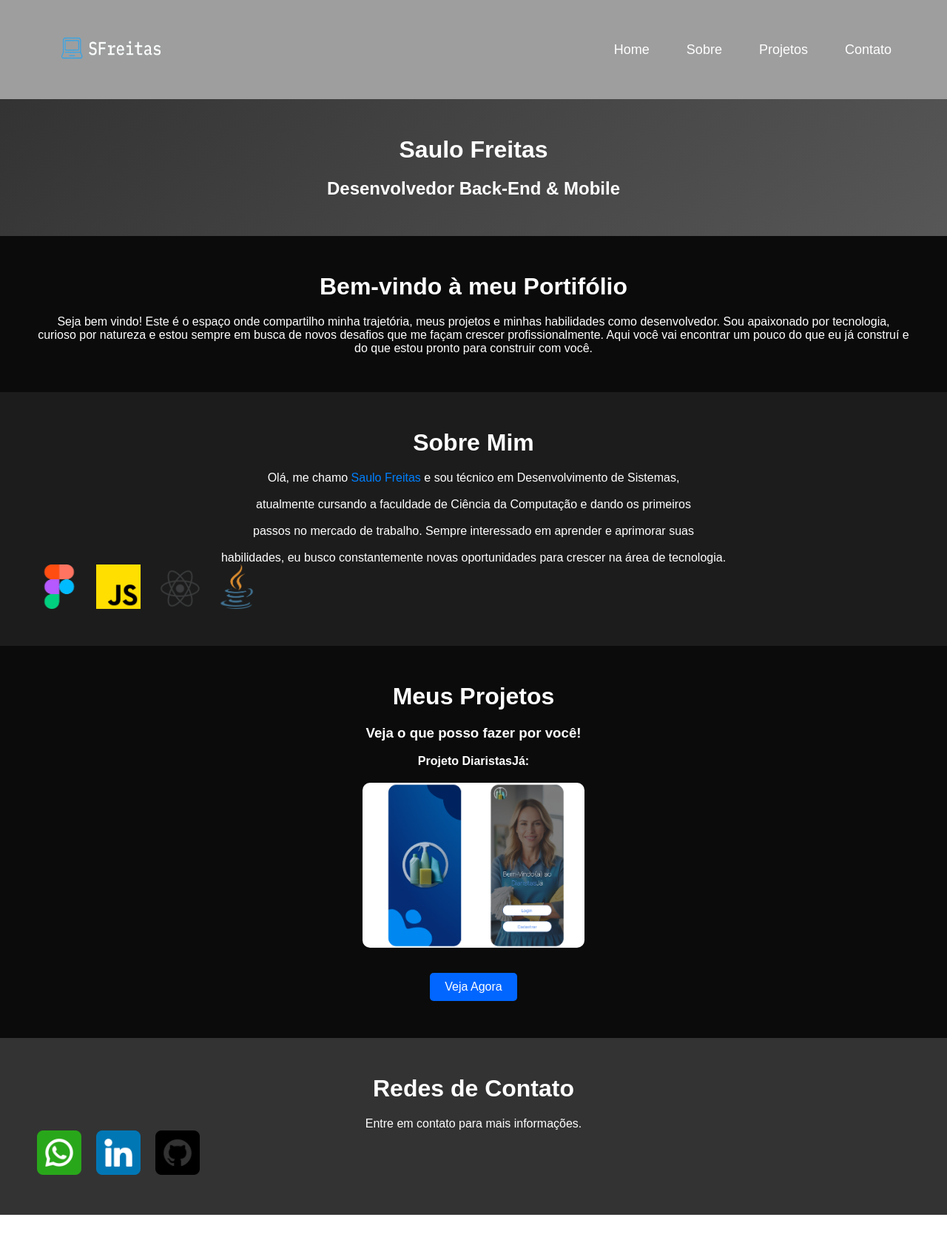
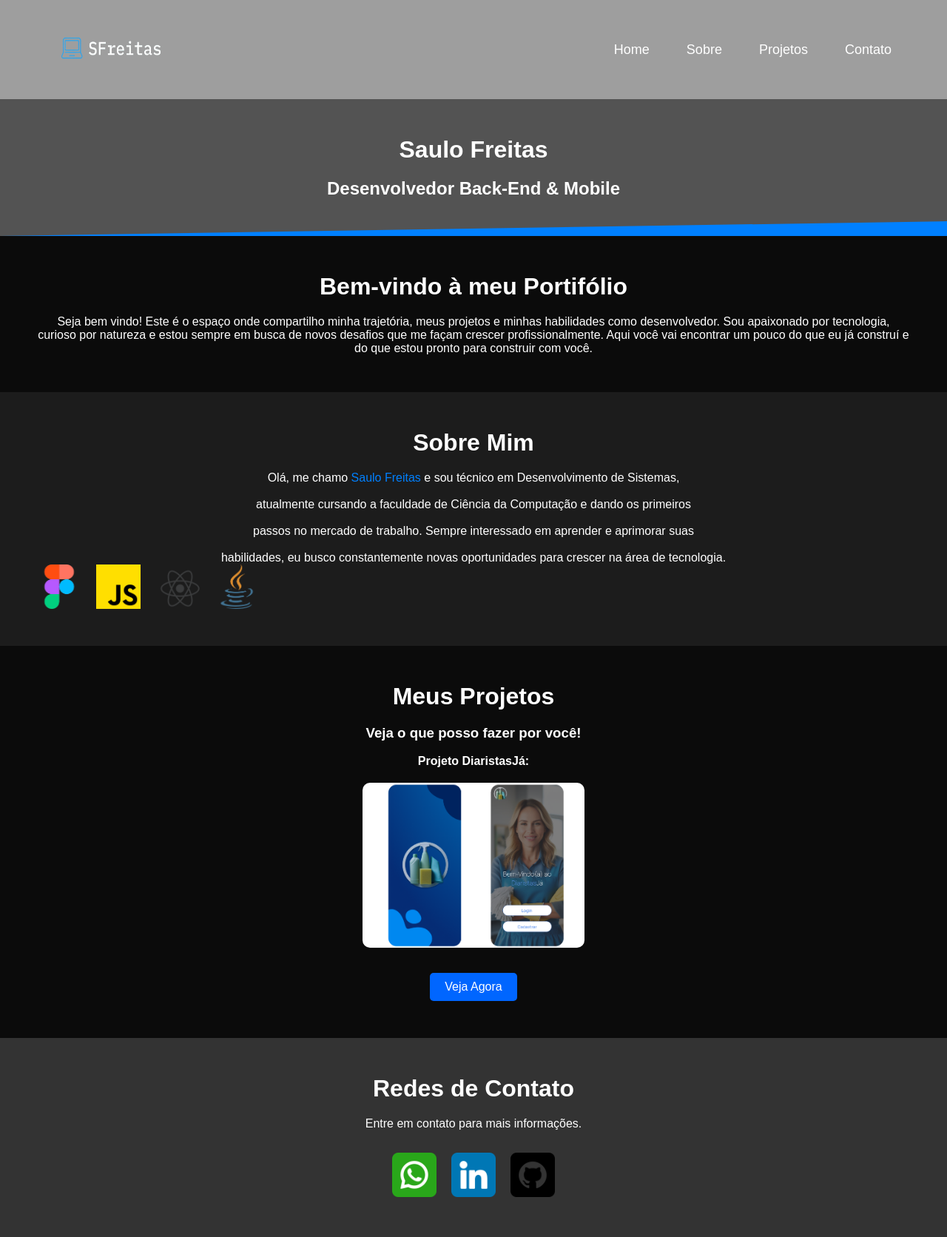
Before and after one commit to SauloFreitas1619/Trabalho-, a plain HTML site: page index.html in a window 1280 px wide. Shown: the whole page at 74% size. Before the commit the page ends 1642 px from the top, so only its background shows below. Drawn offline with Linux system fonts and the light colour scheme.

Commit message:
Update styles.css

```diff
--- a/styles.css
+++ b/styles.css
@@ -5,7 +5,26 @@
     font-family: Arial, sans-serif;
 }
 
-.imagem{
+.header {
+    position: relative;
+    text-align: center;
+    background: #535353;
+    color: white;
+    padding: 50px;
+}
+
+.barra {
+    position: absolute;
+    bottom: 0;
+    left: 0;
+    width: 100%;
+    height: 40px;
+    background-color: #0080ff;
+
+    clip-path: polygon(0% 100%, 100% 50%, 100% 100%, 0% 100%);
+}
+
+.imagem {
     width: 200px;
     height: 100px;
 }
@@ -41,7 +60,6 @@
     color: #00aaff;
 }
 
-
 .container {
     display: flex;
     gap: 20px;
@@ -53,23 +71,23 @@
 }
 
 .icon:hover {
-    transform: scale(1.3); /* Aumenta 30% quando passa o mouse */
+    transform: scale(1.3);
 }
 
 .container .icon:hover ~ .icon {
-    transform: translateX(20px); /* Move os ícones à direita do aumentado para a direita */
+    transform: translateX(20px);
 }
 
 .container .icon:hover {
-    transform: scale(1.3) translateX(0); /* O ícone que está sendo aumentado não se move */
+    transform: scale(1.3) translateX(0);
 }
 
 .container .icon:nth-child(n+1):hover ~ .icon {
-    transform: translateX(-20px); /* Move os ícones à esquerda do aumentado para a esquerda */
+    transform: translateX(-20px);
 }
 
 .container .icon:nth-child(n+1):hover {
-    transform: scale(1.3) translateX(0); /* O ícone que está sendo aumentado não se move */
+    transform: scale(1.3) translateX(0);
 }
 
 header {
@@ -120,6 +138,11 @@ h1 {
     color: white;
 }
 
+#contato .container {
+    justify-content: center;
+    margin-top: 30px;
+}
+
 @media (max-width: 768px) {
     .navbar {
         flex-direction: column;
```
